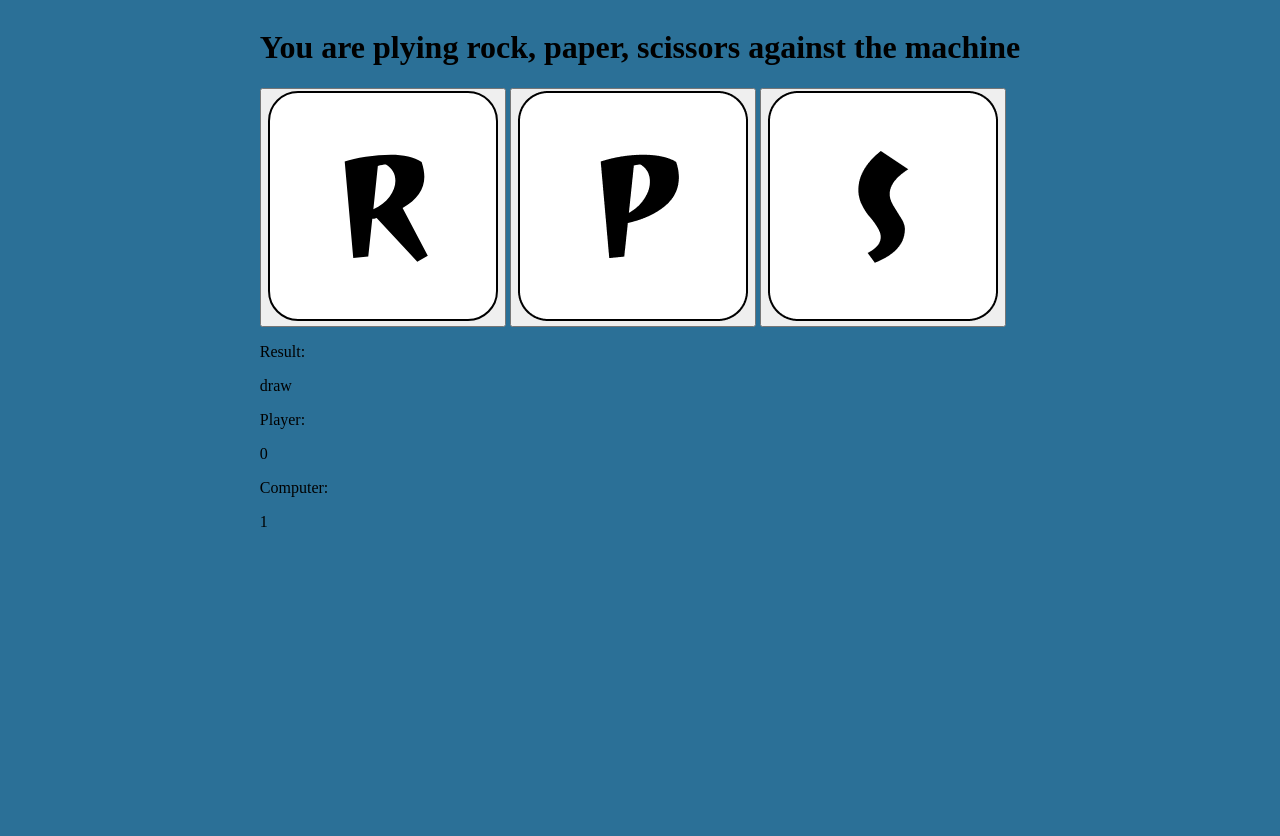
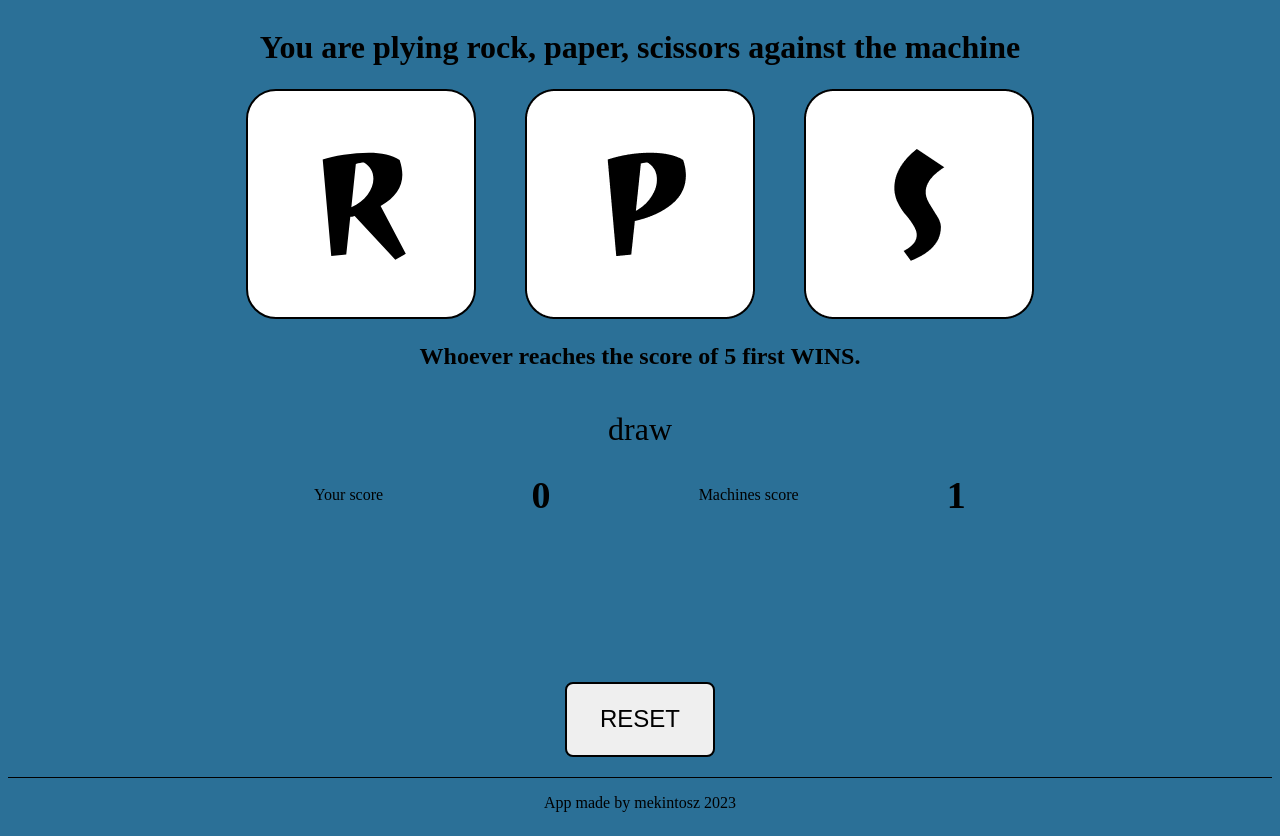
Before and after one commit to Mekintosz/rock-paper-scissors, a plain HTML site: page index.html in a window 1280 px wide. Both pictures are taken after a click on the button 382 px from the left and 207 px from the top of the page. Before the commit the page ends 800 px from the top, so only its background shows below. Drawn offline with Linux system fonts and the light colour scheme.

Commit message:
Added reset button, game has full functionality, ready for hosting

```diff
--- a/index.html
+++ b/index.html
@@ -7,25 +7,28 @@
     <link rel="stylesheet" href="styles.css">
 </head>
 <body>
+   <div class="bg">
         <h1>You are plying rock, paper, scissors against the machine</h1>
-    <div class="butons display">
+        <div class="buttons display">
             <button id = "rock" class = "button"><img src="./assets/rock.svg"></button>
             <button id = "paper" class = "button"><img src="./assets/paper.png"></button>
             <button id = "scissors" class = "button"><img src="./assets/scissors.png"></button>
         </div>
-
-    <div>
-        <p>Result: </p>
+        <h2>Whoever reaches the score of <strong>5</strong> first <strong>WINS</strong>.</h2>
         <div class = "result"></div>
-        <p>Player:</p>
-        <div class = "score play">player: </div>
-        <p>Computer:</p>
-        <div class = "score comp">computer: </div>
+        <div class="results">
+            <p>Your score</p>
+            <div class = "score play"></div>
+            <p>Machines score</p>
+            <div class = "score comp"></div>
         </div>
-
-    <div id = "game"></div>
-
-
+        <p id = "game"></p>
+        <button class="reset">RESET</button>
+        <footer>
+            <p>App made by mekintosz 2023</p>
+        </footer>
+   </div>
+</body>
 
 <script>
 
@@ -62,9 +65,9 @@
             roundResult = "You win, rock beat scissors";
         };
 
-        const disResult = document.querySelector(".result");
+
         disResult.textContent = `${roundResult}`;
-        console.log(keepScore(roundResult));
+        keepScore(roundResult);
     }
 
     function keepScore(roundResult) {
@@ -85,7 +88,7 @@
         if (cs < 5 && ps < 5) {
             return
         } else {
-            console.log(gameResult(ps, cs));
+            gameResult(ps, cs);
         }
 
     };
@@ -96,6 +99,15 @@
         } else {
             game.textContent = "You win The GAME, computer loses."
         }
+    }
+
+    function resetResults() {
+        ps = 0;
+        cs = 0;
+        compScore.textContent = `0`;
+        playScore.textContent = `0`;
+        game.textContent = "";
+        disResult.textContent = ``;
     }
 
     let ps = 0;
@@ -109,11 +121,13 @@
     compScore.textContent = "0";
     playScore.textContent = "0";
     const game = document.querySelector("#game")
+    const reset = document.querySelector(".reset");
+    const disResult = document.querySelector(".result");
 
     rock.addEventListener("click", () => playRound("rock", getComputerChoice()));
     paper.addEventListener("click", () => playRound("paper", getComputerChoice()));
     scissors.addEventListener("click", () => playRound("scissors", getComputerChoice()));
-
+    reset.addEventListener("click", () => resetResults())
     </script>
 </body>
 </html>
--- a/styles.css
+++ b/styles.css
@@ -1,9 +1,88 @@
 body {
-    display: grid;
-   justify-content: center;
+    display: flex;
+    justify-content: center;
     background: rgb(43, 112, 151);
+
 }
 
-.buttons-display {
+.buttons.display {
     display: flex;
+    justify-content: space-between;
+    align-self: center;
+    width: 800px;
 }
+
+.button {
+    background-color: rgb(43, 112, 151);
+    justify-content: center;
+}
+
+button {
+    border: none;
+}
+
+div.score {
+    font-size: 38px;
+    font-weight: 900;
+}
+
+.results {
+    display: flex;
+    justify-content: space-around;
+    align-items: center;
+    width: 800px;
+    align-self: center;
+}
+
+.result {
+    height: 80px;
+    display: flex;
+    justify-content: center;
+    align-items: center;
+    font-size: 32px;
+    align-self: center;
+}
+
+ p#game {
+    font-size: 48px;
+    height: 90px;
+    color: darkgoldenrod;
+    align-self: center;
+    justify-content: center;
+    margin: 26px;
+ }
+
+ footer{
+    display: flex;
+    height: 60px;
+    border-top: solid 1px;
+    flex: 1;
+    justify-content: space-around;
+    margin-top: auto;
+ }
+
+ footer>p {
+    align-self: center;
+ }
+
+ h1,
+ h2 {
+    align-self: center;
+ }
+
+ .reset {
+    width: 150px;
+    height: 75px;
+    font-size: 24px;
+    align-self: center;
+    border: solid 2px;
+    margin: 20px;
+    border-radius: 8px;
+ }
+ .bg {
+    display: flex;
+    flex-direction: column;
+    flex: 1;
+    align-items: stretch;
+    align-self: stretch;
+ }
```
Lines whose indentation alone changed are shown as unchanged.
